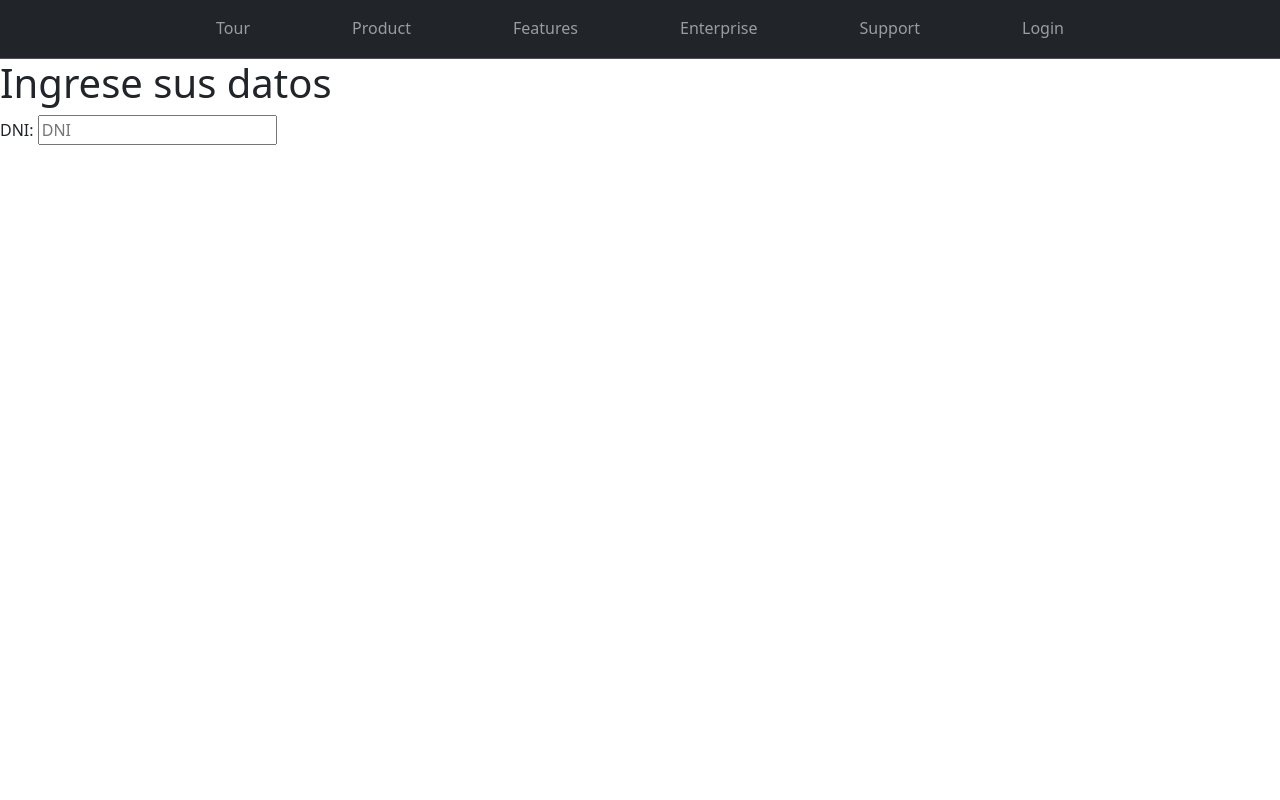
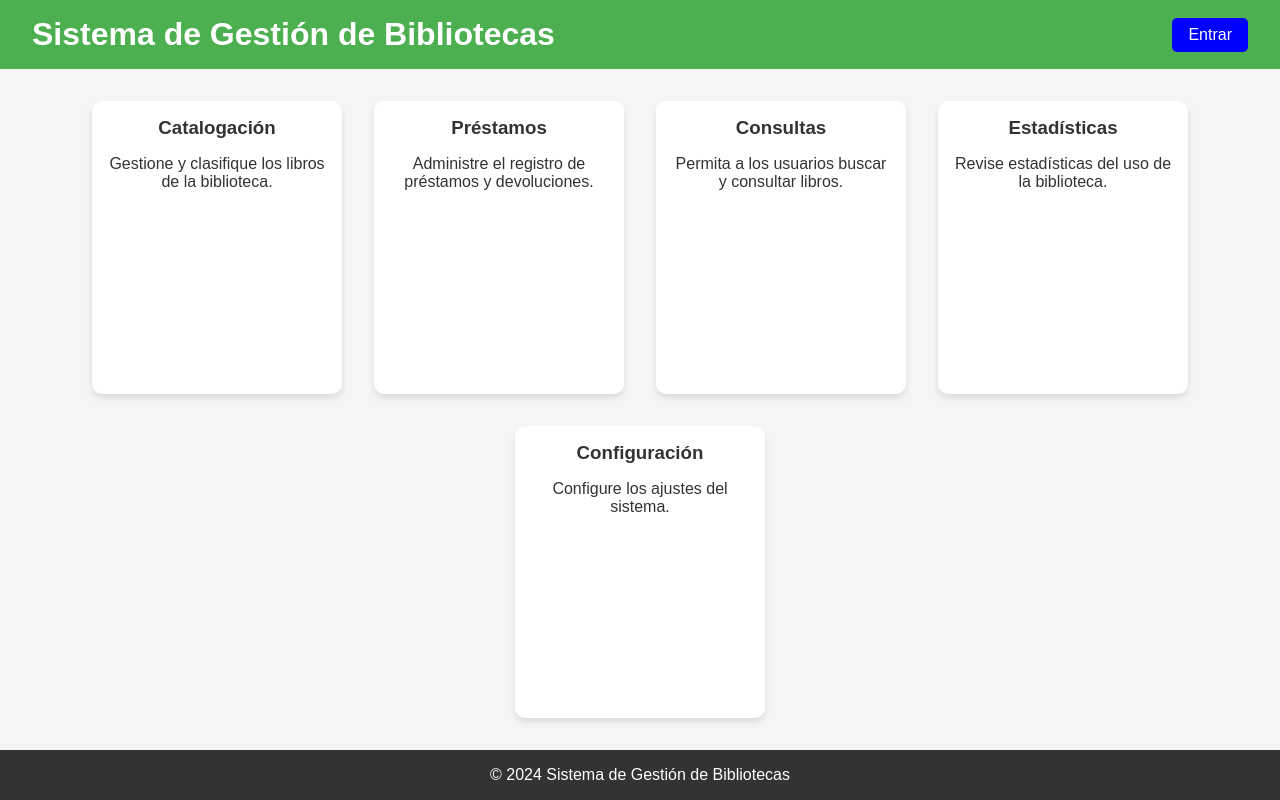
Before and after one commit to mgbrunini/eTeca, a PHP site: page / in a window 1280 px wide. Run offline with PHP 8.4, Linux system fonts and the light colour scheme; a stand-in replaces the project's code that opens the database connection.

Commit message:
ACtualizacion 29-11

```diff
--- a/index.php
+++ b/index.php
@@ -1,52 +1,180 @@
 <!DOCTYPE html>
-<html lang="en">
+<html lang="es">
+
 <head>
     <meta charset="UTF-8">
     <meta name="viewport" content="width=device-width, initial-scale=1.0">
-    <link href="https://cdn.jsdelivr.net/npm/bootstrap@5.3.3/dist/css/bootstrap.min.css" rel="stylesheet" integrity="sha384-QWTKZyjpPEjISv5WaRU9OFeRpok6YctnYmDr5pNlyT2bRjXh0JMhjY6hW+ALEwIH" crossorigin="anonymous">
-    <title>Inicio</title>
+    <title>Sistema de Gestión de Bibliotecas</title>
+    <style>
+        * {
+            margin: 0;
+            padding: 0;
+            box-sizing: border-box;
+            font-family: Arial, sans-serif;
+        }
+
+        body {
+            background-color: #f5f5f5;
+            color: #333;
+            display: flex;
+            flex-direction: column;
+            min-height: 100vh;
+        }
+
+        /* header {
+            background-color: #4CAF50;
+            color: white;
+            padding: 1rem 2rem;
+            text-align: center;
+        } */
+
+        header {
+            background-color: #4CAF50;
+            color: white;
+            padding: 1rem 2rem;
+            display: flex;
+            justify-content: space-between;
+            align-items: center;
+        }
+
+        nav {
+            display: flex;
+            justify-content: center;
+            flex-wrap: wrap;
+            background-color: #333;
+            padding: 0.5rem;
+        }
+
+        nav a {
+            color: white;
+            text-decoration: none;
+            margin: 0.5rem;
+            padding: 0.5rem 1rem;
+            border-radius: 5px;
+            transition: background-color 0.3s;
+        }
+
+        nav a:hover {
+            background-color: #4CAF50;
+        }
+
+        main {
+            flex: 1;
+            padding: 2rem;
+            display: flex;
+            flex-wrap: wrap;
+            justify-content: center;
+            gap: 2rem;
+        }
+
+        .card {
+            background: white;
+            border-radius: 10px;
+            box-shadow: 0 4px 6px rgba(0, 0, 0, 0.1);
+            padding: 1rem;
+            text-align: center;
+            width: 250px;
+            transition: transform 0.3s, box-shadow 0.3s;
+        }
+
+        .card:hover {
+            transform: translateY(-10px);
+            box-shadow: 0 8px 12px rgba(0, 0, 0, 0.2);
+        }
+
+        .card h3 {
+            margin-bottom: 1rem;
+        }
+
+        .card p {
+            margin-bottom: 1.5rem;
+        }
+
+        a {
+            display: inline-block;
+            padding: 0.5rem 1rem;
+            color: white;
+            background-color: blue;
+            text-decoration: none;
+            border-radius: 5px;
+            transition: background-color 0.3s;
+        }
+
+        .card a {
+            display: inline-block;
+            padding: 0.5rem 1rem;
+            color: white;
+            background-color: #4CAF50;
+            text-decoration: none;
+            border-radius: 5px;
+            transition: background-color 0.3s;
+        }
+
+        .card a:hover {
+            background-color: #45a049;
+        }
+
+        footer {
+            text-align: center;
+            padding: 1rem;
+            background-color: #333;
+            color: white;
+        }
+
+        @media (max-width: 768px) {
+            .card {
+                width: 90%;
+            }
+        }
+    </style>
 </head>
+
 <body>
-<nav class="navbar navbar-expand-md bg-dark sticky-top border-bottom" data-bs-theme="dark">
-  <div class="container">
-    <a class="navbar-brand d-md-none" href="#">
-      <svg class="bi" width="24" height="24"><use xlink:href="#aperture"></use></svg>
-      Aperture
-    </a>
-    <button class="navbar-toggler" type="button" data-bs-toggle="offcanvas" data-bs-target="#offcanvas" aria-controls="offcanvas" aria-label="Toggle navigation">
-      <span class="navbar-toggler-icon"></span>
-    </button>
-    <div class="offcanvas offcanvas-end" tabindex="-1" id="offcanvas" aria-labelledby="offcanvasLabel">
-      <div class="offcanvas-header">
-        <h5 class="offcanvas-title" id="offcanvasLabel">Aperture</h5>
-        <button type="button" class="btn-close" data-bs-dismiss="offcanvas" aria-label="Close"></button>
-      </div>
-      <div class="offcanvas-body">
-        <ul class="navbar-nav flex-grow-1 justify-content-between">
-          <li class="nav-item"><a class="nav-link" href="#">
-            <svg class="bi" width="24" height="24"><use xlink:href="#aperture"></use></svg>
-          </a></li>
-          <li class="nav-item"><a class="nav-link" href="#">Tour</a></li>
-          <li class="nav-item"><a class="nav-link" href="#">Product</a></li>
-          <li class="nav-item"><a class="nav-link" href="#">Features</a></li>
-          <li class="nav-item"><a class="nav-link" href="#">Enterprise</a></li>
-          <li class="nav-item"><a class="nav-link" href="#">Support</a></li>
-          <li class="nav-item"><a class="nav-link" href="login.php">Login</a></li>
-          <li class="nav-item"><a class="nav-link" href="#">
-            <svg class="bi" width="24" height="24"><use xlink:href="#cart"></use></svg>
-          </a></li>
-        </ul>
-      </div>
-    </div>
-  </div>
-</nav>
-    <h1>Ingrese sus datos</h1>
+    <header>
+        <h1>Sistema de Gestión de Bibliotecas</h1>
 
-    <form action="guardar.php" method="post">
-        DNI: <input type="number" name="dni" placeholder="DNI" require>
-    </form>
+        <div class="header-button">
+            <a href="login.php">Entrar</a>
+        </div>
 
-    <script src="https://cdn.jsdelivr.net/npm/bootstrap@5.3.3/dist/js/bootstrap.bundle.min.js" integrity="sha384-YvpcrYf0tY3lHB60NNkmXc5s9fDVZLESaAA55NDzOxhy9GkcIdslK1eN7N6jIeHz" crossorigin="anonymous"></script>
+    </header>
+    <!-- <nav>
+        <a href="#catalogacion">Catalogación</a>
+        <a href="#prestamos">Préstamos</a>
+        <a href="#consultas">Consultas</a>
+        <a href="#estadisticas">Estadísticas</a>
+        <a href="#configuracion">Configuración</a>
+    </nav> -->
+    <main>
+        <div class="card" id="catalogacion">
+            <h3>Catalogación</h3>
+            <p>Gestione y clasifique los libros de la biblioteca.</p>
+            <!-- <a href="#">Entrar</a> -->
+        </div>
+        <div class="card" id="prestamos">
+            <h3>Préstamos</h3>
+            <p>Administre el registro de préstamos y devoluciones.</p>
+            <!-- <a href="#">Entrar</a> -->
+        </div>
+        <div class="card" id="consultas">
+            <h3>Consultas</h3>
+            <p>Permita a los usuarios buscar y consultar libros.</p>
+            <!-- <a href="#">Entrar</a> -->
+        </div>
+        <div class="card" id="estadisticas">
+            <h3>Estadísticas</h3>
+            <p>Revise estadísticas del uso de la biblioteca.</p>
+            <!-- <a href="#">Entrar</a> -->
+        </div>
+        <div class="card" id="configuracion">
+            <h3>Configuración</h3>
+            <p>Configure los ajustes del sistema.</p>
+            <!-- <a href="#">Entrar</a> -->
+        </div>
+    </main>
+    <footer>
+        <p>&copy; 2024 Sistema de Gestión de Bibliotecas</p>
+    </footer>
+</body>
 
-</body>
 </html>
--- /dev/null
+++ b/metodosPhp/cerrarSesion.php
@@ -0,0 +1,5 @@
+<?php
+session_start();
+session_destroy();
+echo "Sesion cerrada";
+?>
```
Also changed, not shown: login.php (+7 -22 lines), metodosPhp/logeado.php (added, +19 -0 lines), metodosPhp/restringido.php (added, +10 -0 lines), prueba 2.php (added, +52 -0 lines), assets/biblioteca.png (added).
